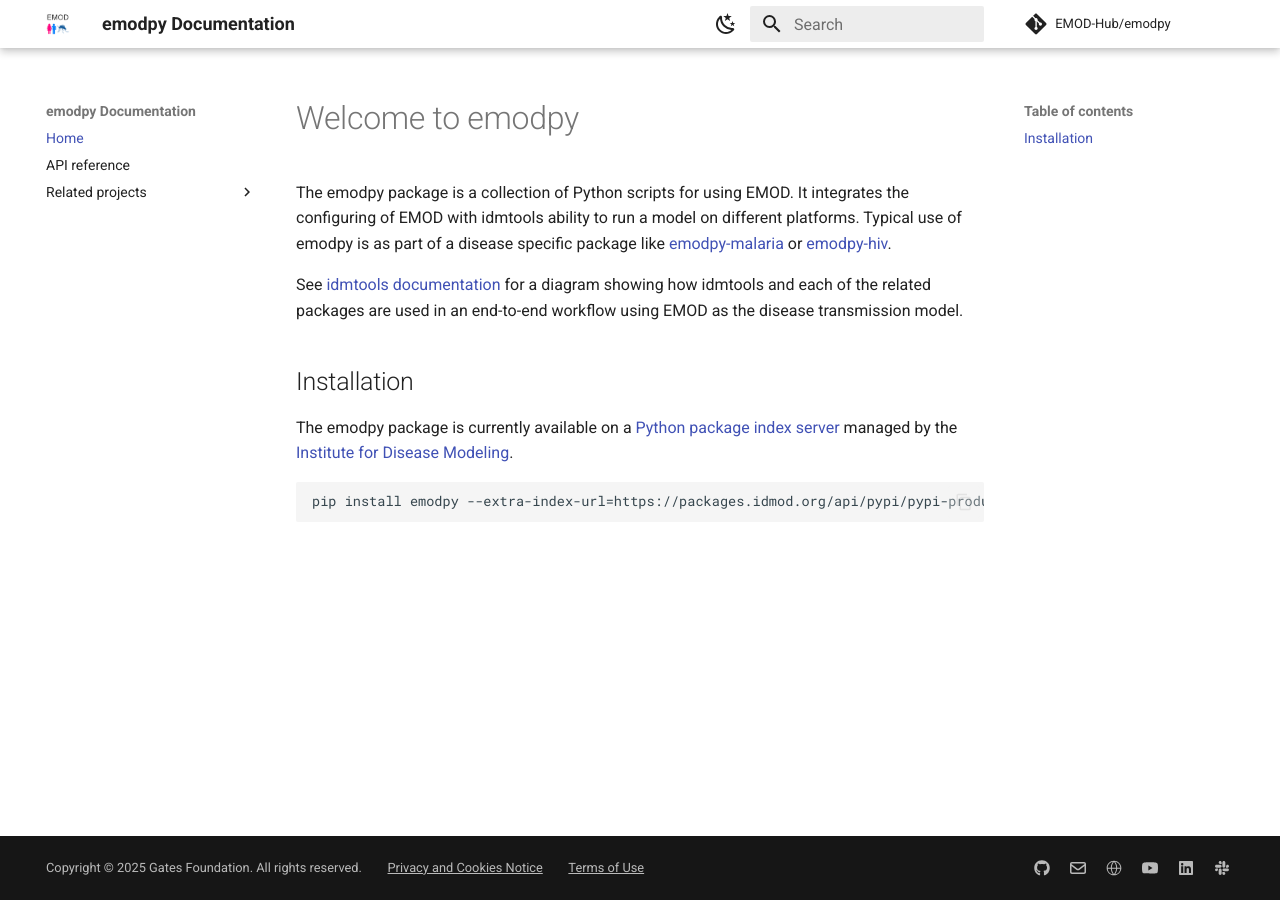
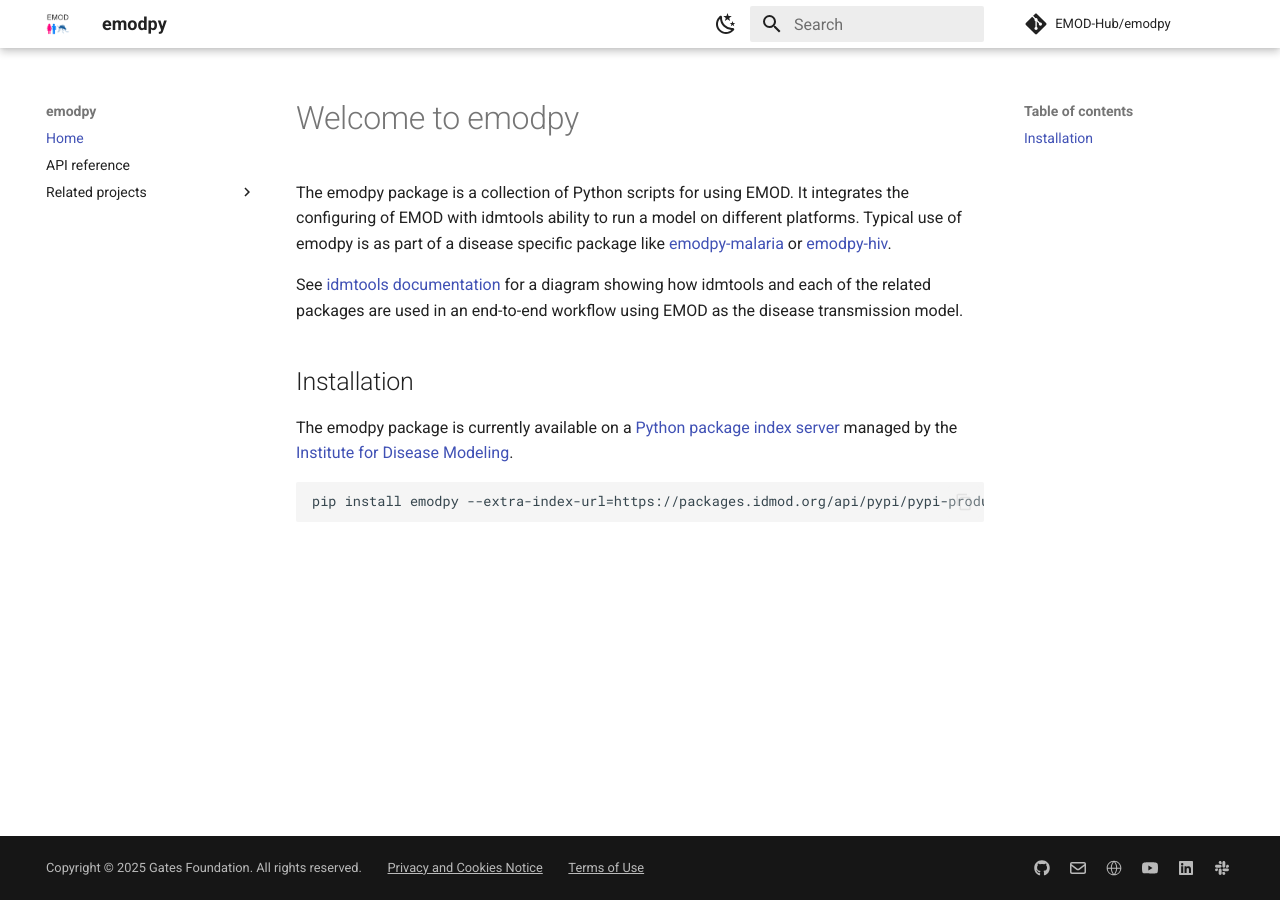
Before and after one commit to EMOD-Hub/emodpy, an MkDocs documentation site: the page built from docs/index.md, in a window 1280 px wide. Built offline with MkDocs 1.6.1 and Material for MkDocs 9.7.7, drawn with Linux system fonts in a browser that asks for light colours; comment, search, counter and statistics services are not loaded.

Commit message:
Simplify

```diff
--- a/mkdocs.yml
+++ b/mkdocs.yml
@@ -1,4 +1,4 @@
-site_name: emodpy Documentation
+site_name: emodpy
 site_url: https://emod-hub.github.io/emodpy/
 repo_name: EMOD-Hub/emodpy
 repo_url: https://github.com/EMOD-Hub/emodpy/
```
